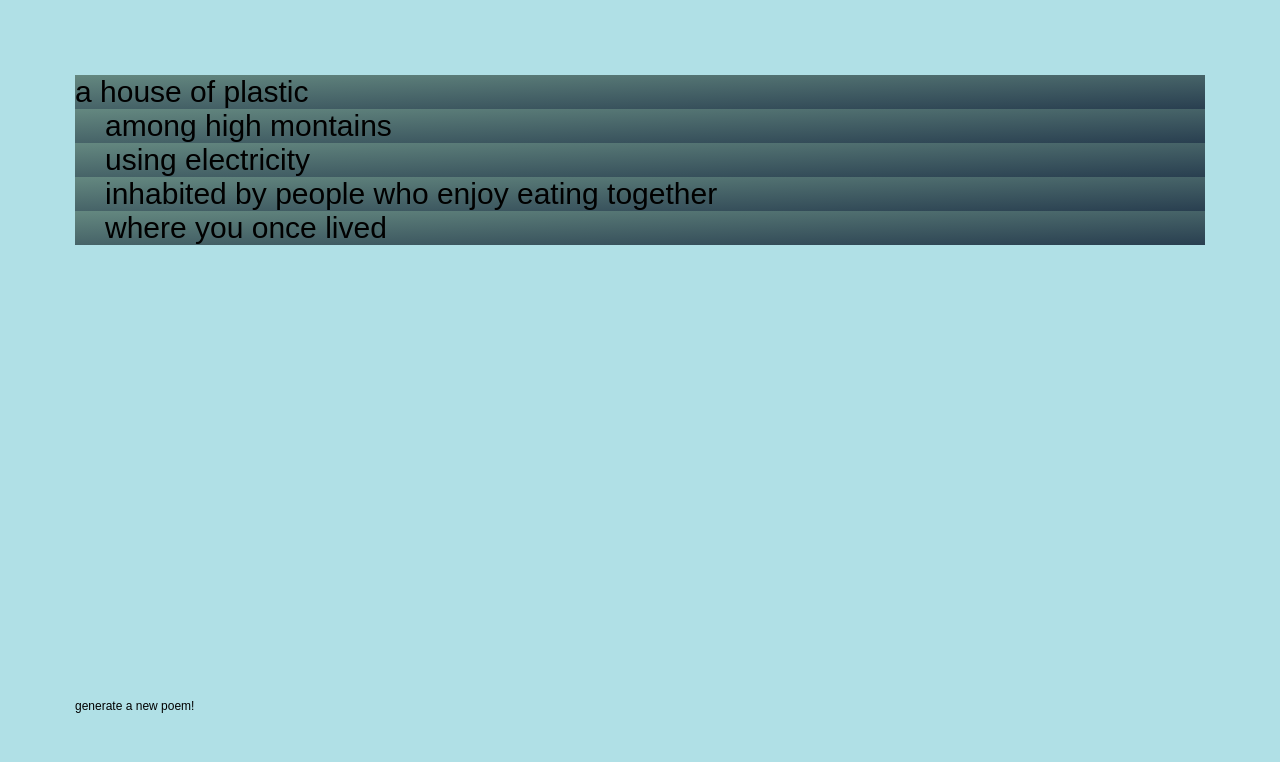
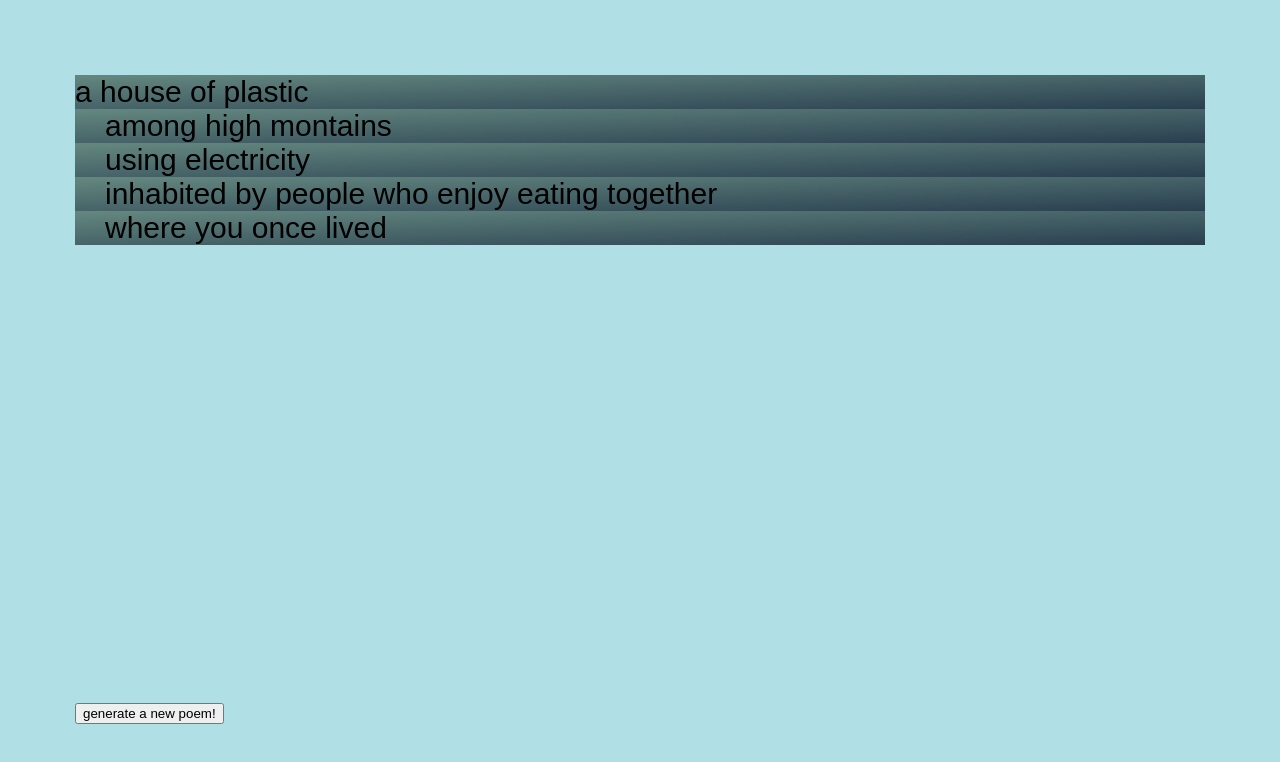
Before and after one commit to ssukin/interactive, a plain HTML site: page a-house-of-dust.html in a window 1280 px wide. Drawn offline with nearby package versions, Linux system fonts and the light colour scheme.

Commit message:
changed button back

```diff
--- a/a-house-of-dust.html
+++ b/a-house-of-dust.html
@@ -27,7 +27,6 @@
 			position: fixed;
 			bottom: 75px;
 			left: 75px;
-			font-size: 12px;
 		}
 
 		.list-one {
@@ -221,7 +220,7 @@
 	-->
 
 	<div class="button-container">
-		<p>generate a new poem!</p>
+		<button>generate a new poem!</button>
 	</div>
 
 	<!--
```
